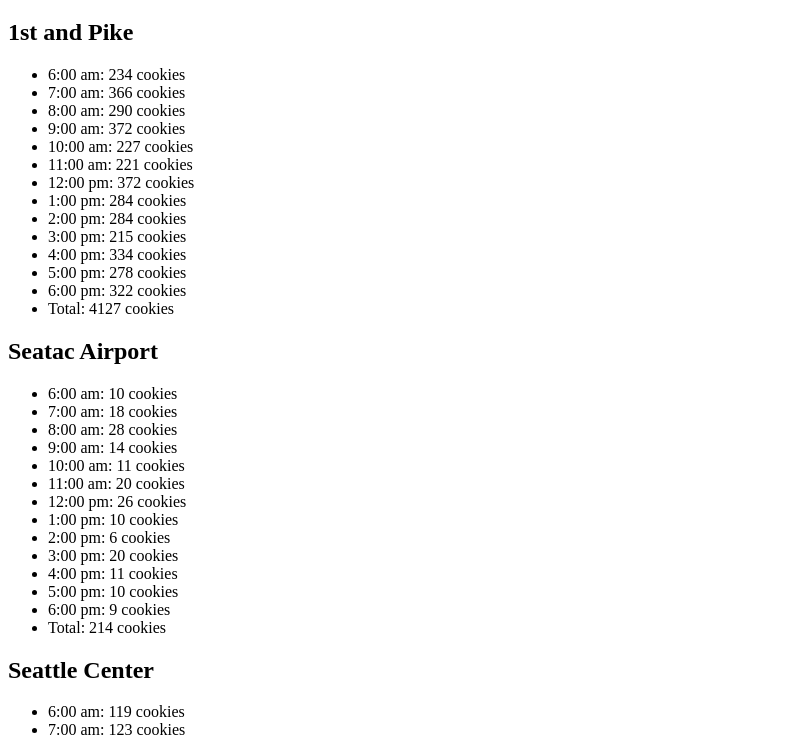
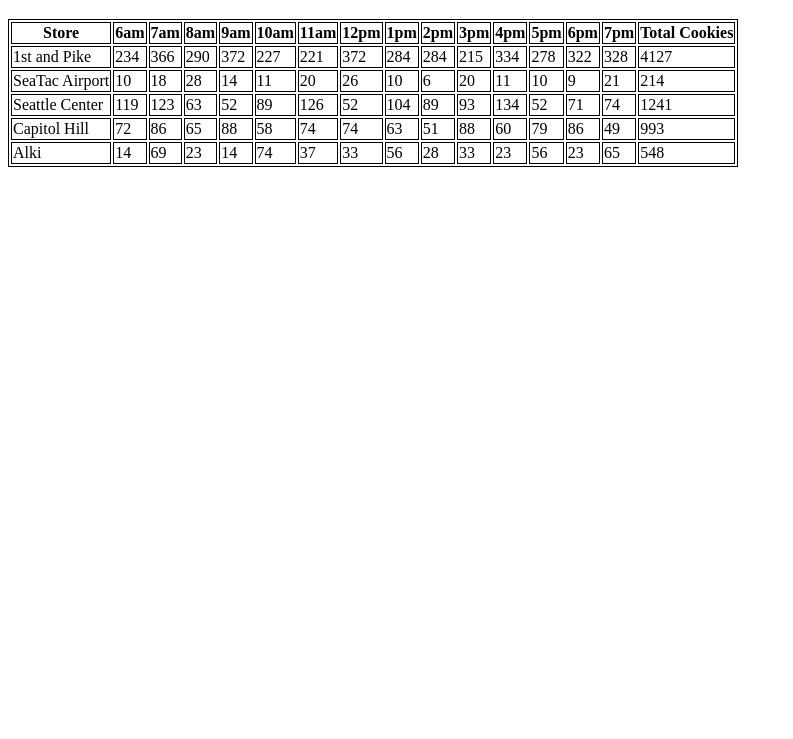
Before and after one commit to evanslaton/cookie-stand, a plain HTML site: page sales.html in a window 1280 px wide. Shown: the part 61-800 px from the top of the page, without its empty margins (0-793 px from the left). Drawn offline with Linux system fonts and the light colour scheme.

Commit message:
Finished rendering table to DOM

```diff
--- a/css/style.css
+++ b/css/style.css
@@ -0,0 +1,3 @@
+table, th, td {
+  border: 1px solid black;
+}
--- a/js/app.js
+++ b/js/app.js
@@ -1,8 +1,9 @@
 'use strict';
 
-var hoursOfOp = ['6:00 am', '7:00 am', '8:00 am', '9:00 am', '10:00 am', '11:00 am', '12:00 pm', '1:00 pm', '2:00 pm', '3:00 pm', '4:00 pm', '5:00 pm', '6:00 pm', '7:00 pm'];
+var hoursOfOp = ['6am', '7am', '8am', '9am', '10am', '11am', '12pm', '1pm', '2pm', '3pm', '4pm', '5pm', '6pm', '7pm'];
 
 var allStores = [];
+var stores = document.getElementById('stores');
 
 // Store constructor function
 function Store(location, minCustomers, maxCustomers, avgCookies, customersPerHour, cookiesPerHour, dailyCookieTotal, id) {
@@ -20,7 +21,7 @@ function Store(location, minCustomers, maxCustomers, avgCookies, customersPerHou
 // Generates a random number
 Store.prototype.randomNum = function(min, max) {
   return Math.random() * (max - min) + min;
-}
+};
 
 // Calculates customers per hour
 Store.prototype.calcCustomersPerHour = function() {
@@ -49,32 +50,57 @@ Store.prototype.calcDailyTotalCookies = function() {
   return this.dailyCookieTotal;
 };
 
-// Creates <li> and adds to the <ul>
-Store.prototype.addToUl = function() {
-  var pikeUlEl = document.getElementById(this.id);
+// Renders table headers to the DOM
+var renderTableHeaders = function() {
+  var trEl = document.createElement('tr');
+  var thEl = document.createElement('th');
+  thEl.textContent = 'Store';
+  trEl.appendChild(thEl);
+
   for (var i = 0; i < hoursOfOp.length; i++) {
-    var liEl = document.createElement('li');
-    liEl.textContent = hoursOfOp[i] + ': ' + this.cookiesPerHour[i] + ' cookies';
-    pikeUlEl.appendChild(liEl);
+    thEl = document.createElement('th');
+    thEl.textContent = hoursOfOp[i];
+    trEl.appendChild(thEl);
   }
-  liEl.textContent = 'Total' + ': ' + this.dailyCookieTotal + ' cookies';
-  pikeUlEl.appendChild(liEl);
+
+  thEl = document.createElement('th');
+  thEl.textContent = 'Total Cookies';
+  trEl.appendChild(thEl);
+  stores.appendChild(trEl);
 };
 
+// Renders to the DOM
 Store.prototype.render = function() {
+  // Calls functions to calculate property values
   this.customersPerHour = this.calcCustomersPerHour();
   this.cookiesPerHour = this.calcCookiesPerHour();
   this.dailyCookieTotal = this.calcDailyTotalCookies();
-  this.addToUl();
+
+  var trEl = document.createElement('tr');
+  var tdEl = document.createElement('td');
+  tdEl.textContent = this.location;
+  trEl.appendChild(tdEl);
+
+  for (var i = 0; i < hoursOfOp.length; i++) {
+    tdEl = document.createElement('td');
+    tdEl.textContent = this.cookiesPerHour[i];
+    trEl.appendChild(tdEl);
+  }
+
+  tdEl = document.createElement('td');
+  tdEl.textContent = this.dailyCookieTotal;
+  trEl.appendChild(tdEl);
+  stores.appendChild(trEl);
 };
 
-var pike = new Store('1st and Pike', 23, 65, 6.3, [], [], 0, 'pike');
-var seatac = new Store('SeaTac Airport', 3, 24, 1.2, [], [], 0, 'seatac');
-var seattle = new Store('Seattle Center', 11, 38, 3.7, [], [], 0, 'seattle');
-var capitol = new Store('Capitol Hill', 20, 38, 2.3, [], [], 0, 'capitol');
-var alki = new Store('Alki', 2, 16, 4.6, [], [], 0, 'alki');
+new Store('1st and Pike', 23, 65, 6.3, [], [], 0, 'pike');
+new Store('SeaTac Airport', 3, 24, 1.2, [], [], 0, 'seatac');
+new Store('Seattle Center', 11, 38, 3.7, [], [], 0, 'seattle');
+new Store('Capitol Hill', 20, 38, 2.3, [], [], 0, 'capitol');
+new Store('Alki', 2, 16, 4.6, [], [], 0, 'alki');
 
-// Adds content to HTML doc
+renderTableHeaders();
+
 for (var i = 0; i < allStores.length; i++) {
   allStores[i].render();
 }
--- a/sales.html
+++ b/sales.html
@@ -9,20 +9,7 @@
   <body>
     <h1>Pat's Cookies</h1>
 
-    <h2>1st and Pike</h2>
-    <ul id="pike"></ul>
-
-    <h2>Seatac Airport</h2>
-    <ul id="seatac"></ul>
-
-    <h2>Seattle Center</h2>
-    <ul id="seattle"></ul>
-
-    <h2>Capitol Hill</h2>
-    <ul id="capitol"></ul>
-
-    <h2>Alki</h2>
-    <ul id="alki"></ul>
+    <table id="stores"></table>
 
     <script src="js/app.js"></script>
   </body>
```
